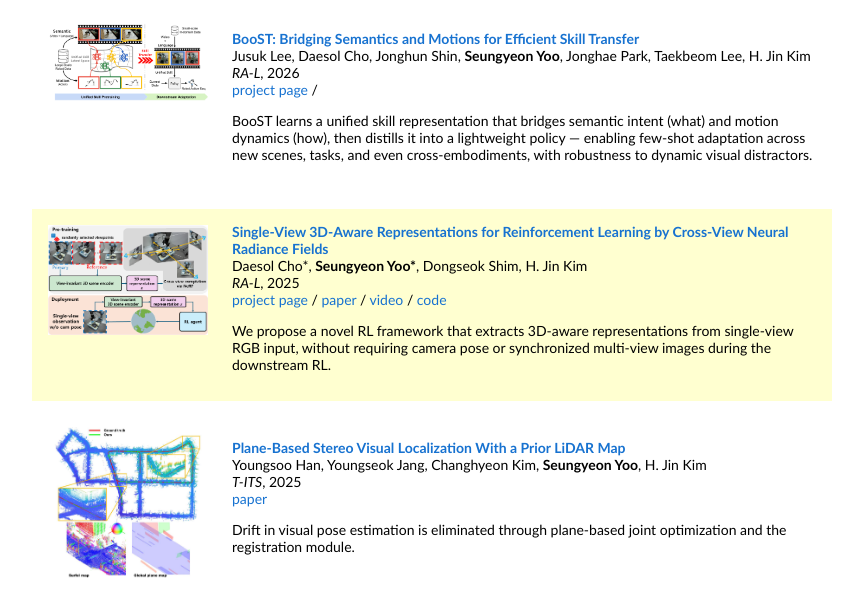
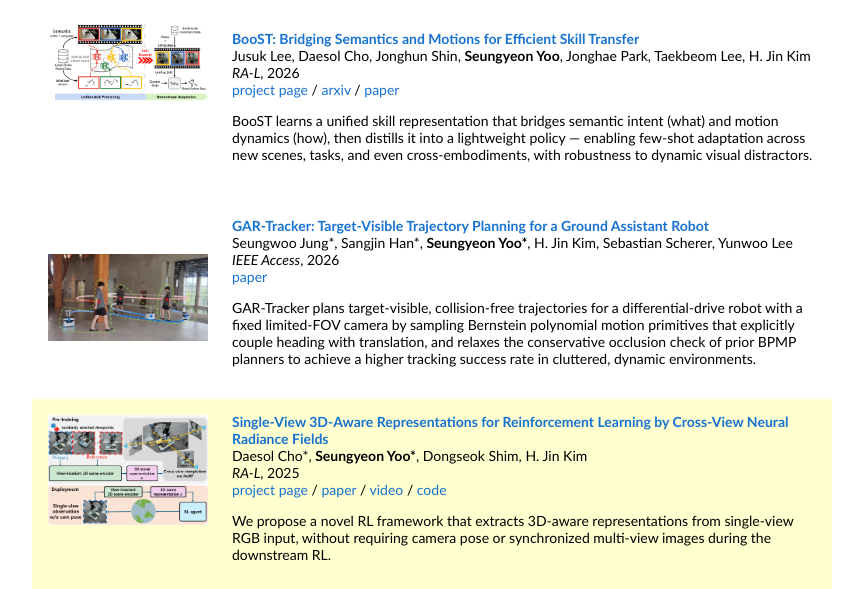
Before and after one commit to syeon-yoo/syeon-yoo.github.io, a plain HTML site: page index.html in a window 1280 px wide. Shown: the part 774-1363 px from the top of the page, without its empty margins (208-1071 px from the left). Drawn offline with Linux system fonts and the light colour scheme.

Commit message:
Add GAR-Tracker

```diff
--- a/index.html
+++ b/index.html
@@ -148,11 +148,37 @@
         <br>
         <a href="https://boost-robots.github.io/">project page</a>
         /
-        <!-- <a href="https://ieeexplore.ieee.org/document/11141529">paper</a> -->
+        <a href="https://arxiv.org/abs/2608.10600">arxiv</a>
+        /
+        <a href="https://ieeexplore.ieee.org/document/11668659">paper</a>
+        <!-- /
+        <a href="https://github.com/syeon-yoo/ready-go">code</a> -->
         <p></p>
         <p>BooST learns a unified skill representation that bridges semantic intent (what) and motion dynamics (how), then distills it into a lightweight policy — enabling few-shot adaptation across new scenes, tasks, and even cross-embodiments, with robustness to dynamic visual distractors.</p>
       </td>
     </tr>
+
+
+
+    <tr>
+      <td style="padding:16px;width:20%;vertical-align:middle">
+        <img src='images/gar-tracker.jpeg' width="160">
+      </td>
+      <td style="padding:8px;width:80%;vertical-align:middle">
+        <a href="https://ieeexplore.ieee.org/document/11685954">
+          <span class="papertitle">GAR-Tracker: Target-Visible Trajectory Planning for a Ground Assistant Robot</span>
+        </a>
+        <br>
+        Seungwoo Jung*, Sangjin Han*, <strong>Seungyeon Yoo*</strong>, H. Jin Kim, Sebastian Scherer, Yunwoo Lee
+        <br>
+        <em>IEEE Access</em>, 2026
+        <br>
+        <a href="https://ieeexplore.ieee.org/document/11685954">paper</a>
+        <p></p>
+        <p>GAR-Tracker plans target-visible, collision-free trajectories for a differential-drive robot with a fixed limited-FOV camera by sampling Bernstein polynomial motion primitives that explicitly couple heading with translation, and relaxes the conservative occlusion check of prior BPMP planners to achieve a higher tracking success rate in cluttered, dynamic environments.</p>
+      </td>
+    </tr>
+
 
 
     <tr onmouseout="sincro_stop()" onmouseover="sincro_start()" bgcolor="#ffffd0">
```
Also changed, not shown: images/gar-tracker.jpeg (added).
